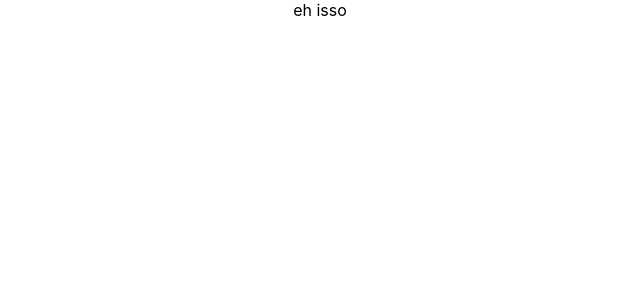
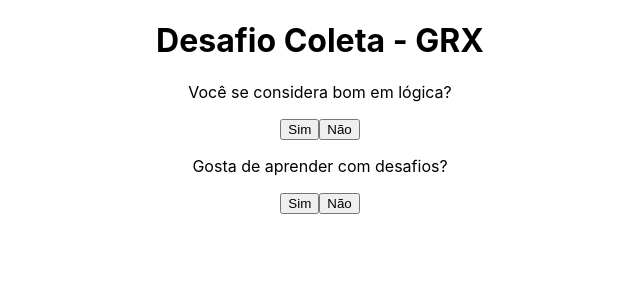
Before and after one commit to MGSiqueira/desafio-tecnico-grx-front, a React (Vite) app: page / in a window 1280 px wide. Shown: the top 300 px of the page, without its empty margins (320-960 px from the left). Built offline with nearby package versions, Linux system fonts and the light colour scheme.

Commit message:
Perguntas 1 e 2 do form prontas

```diff
--- a/index.html
+++ b/index.html
@@ -4,7 +4,7 @@
     <meta charset="UTF-8" />
     <link rel="icon" type="image/svg+xml" href="/src/favicon.svg" />
     <meta name="viewport" content="width=device-width, initial-scale=1.0" />
-    <title>Vite App</title>
+    <title>Desafio Coleta - GRX</title>
   </head>
   <body>
     <div id="root"></div>
--- a/src/App.jsx
+++ b/src/App.jsx
@@ -1,12 +1,13 @@
-import './App.css'
+import './App.css';
+import Form from './components/Form';
 
 function App() {
-
   return (
     <div className="App">
-      eh isso
+      <h1>Desafio Coleta - GRX</h1>
+      <Form />
     </div>
-  )
+  );
 }
 
-export default App
+export default App;
--- /dev/null
+++ b/src/components/Form.jsx
@@ -0,0 +1,20 @@
+import React, { useState } from "react";
+import Questions1n2 from "./Questions1n2";
+
+const questionOne = 'Você se considera bom em lógica?';
+const questionTwo = 'Gosta de aprender com desafios?';
+
+export default function Form() {
+  const [answers, setAnswers] = useState({ one: '', two: '' });
+
+  const handleClick = ({ target: { id, value }}) => {
+    setAnswers({ ...answers, [id]: value })
+  }
+
+  return (
+    <div>
+      <Questions1n2 number='one' text={ questionOne } handle={ handleClick } answers={ answers } />
+      <Questions1n2 number='two' text={ questionTwo } handle={ handleClick } answers={ answers } />
+    </div>
+  );
+}
--- /dev/null
+++ b/src/components/Questions1n2.jsx
@@ -0,0 +1,23 @@
+export default function Questions1n2({ number, text, handle, answers }) {
+  return (
+    <div>
+      <p>{ text }</p>
+      <button
+        id={ number }
+        value='Sim'
+        onClick={ handle }
+        style={ answers[number] === 'Sim' ? { backgroundColor: "red" } : { backgroundColor: ""} }
+      >
+        Sim
+      </button>
+      <button
+        id={ number }
+        value='Não'
+        onClick={ handle }
+        style={ answers[number] === 'Não' ? { backgroundColor: "red" } : { backgroundColor: ""} }
+      >
+        Não
+      </button>
+    </div>
+  );
+}
```
